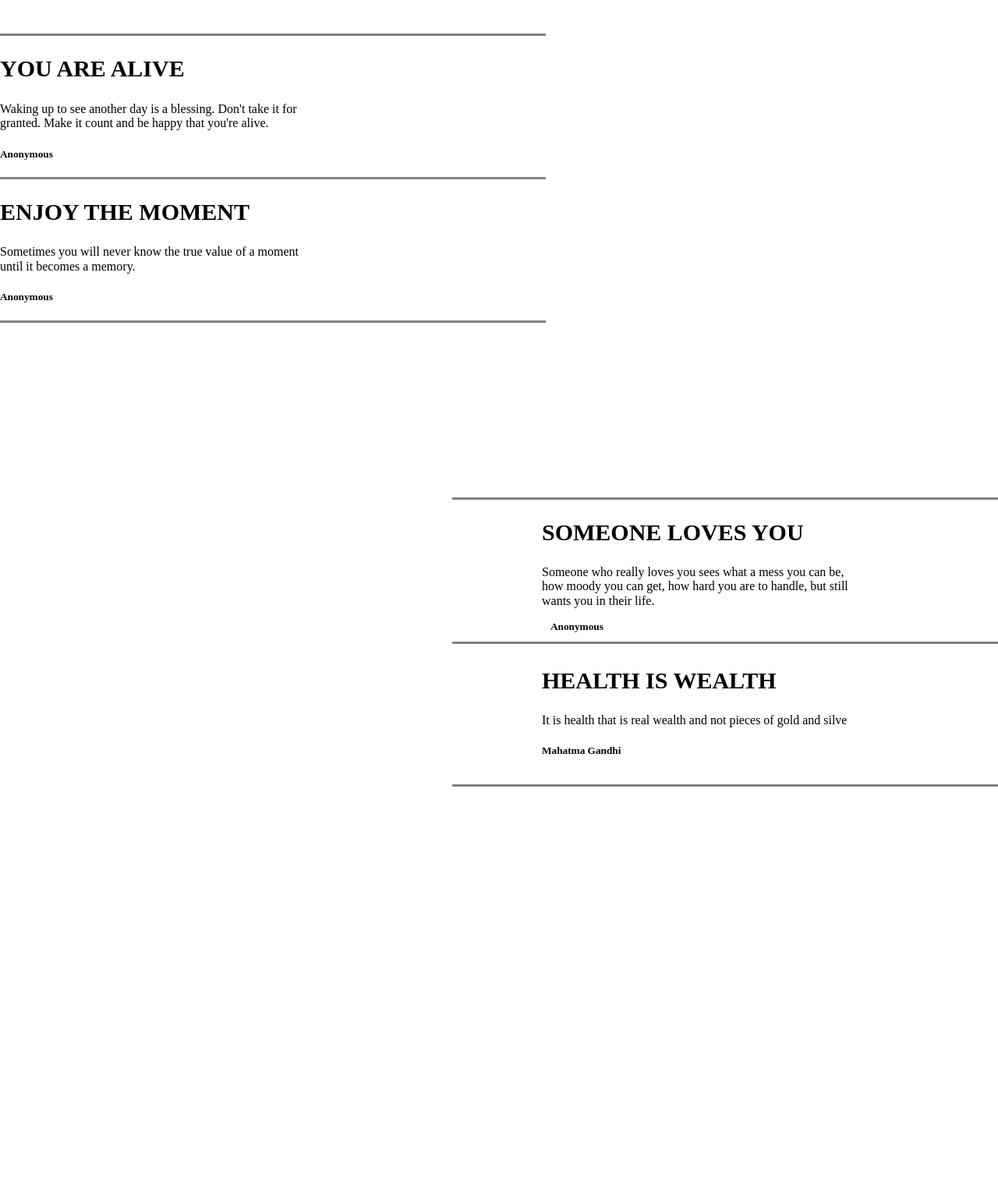
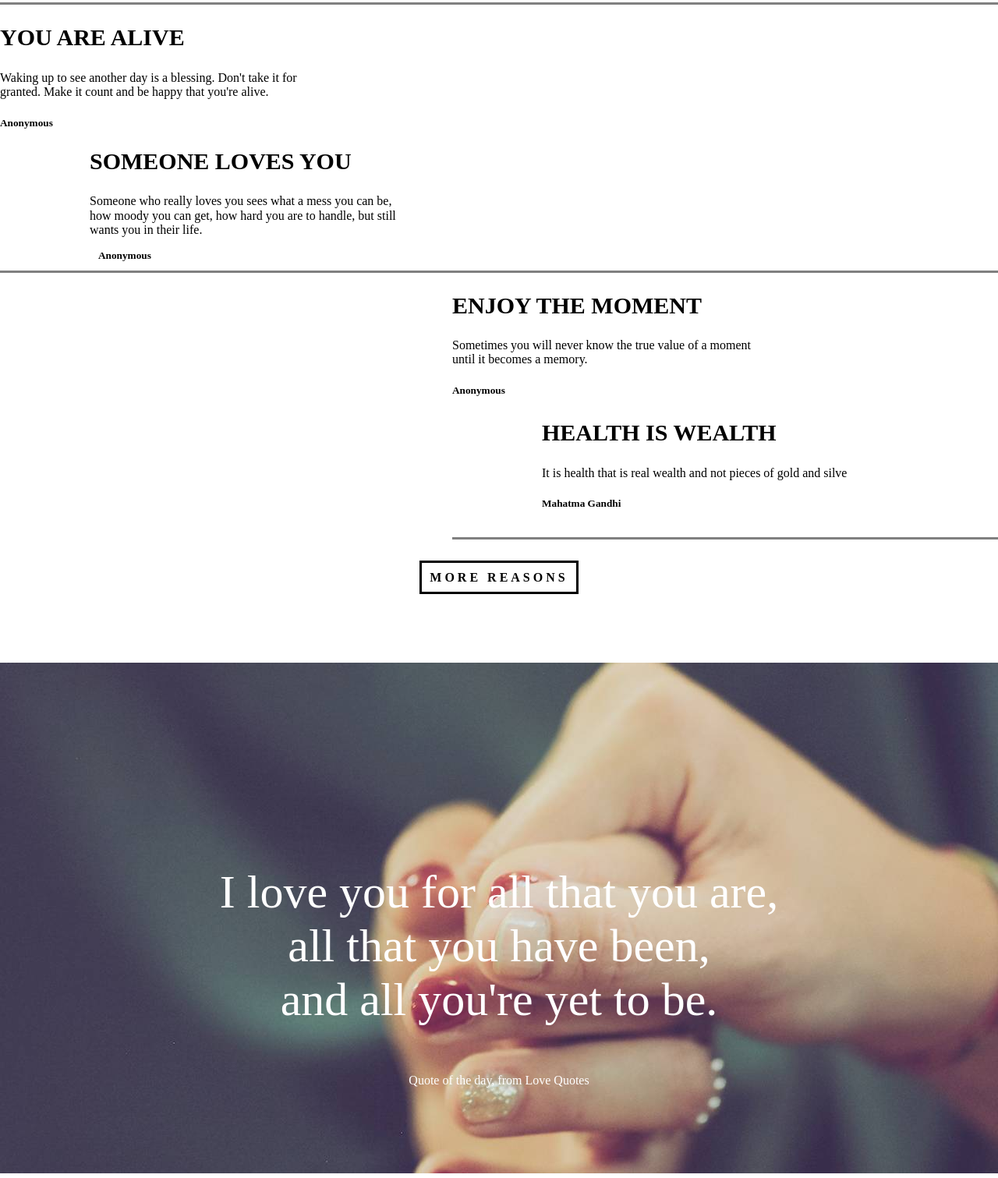
Before and after one commit to JLedezmaC/Proyecto-css-html-, a website: page index.html in a window 1280 px wide. Shown: the part 3339-4850 px from the top of the page at 78% size. Before the commit the page ends 4348 px from the top, so only its background shows below. Drawn offline with Linux system fonts and the light colour scheme.

Commit message:
Cambio otra vez el html

```diff
--- a/index.html
+++ b/index.html
@@ -69,6 +69,7 @@
             <h2>REASONS TO BE HAPPY</h2>
           </div>
           <div class="border2"></div>
+          <div class="bordes">
             <div class="alive">
               <h2>
                 YOU ARE ALIVE
@@ -79,13 +80,6 @@
                 Anonymous
               </h5>
             </div>
-          <div class="enjoy">
-            <h2>ENJOY THE MOMENT</h2>
-            <p>Sometimes you will never know the true value of a moment <br> until it becomes a memory. </p>
-            <h5>Anonymous</h5>
-          </div>
-        </div>
-        <div class="column-right">
             <div class="loves">
               <div class="loves2">
                 <h2>SOMEONE LOVES YOU</h2>
@@ -93,6 +87,15 @@
                 </p>
                 <h5>Anonymous</h5>
               </div>
+            </div>
+          </div>
+        </div>
+        <div class="column-right">
+          <div class="bordes2">
+            <div class="enjoy">
+              <h2>ENJOY THE MOMENT</h2>
+              <p>Sometimes you will never know the true value of a moment <br> until it becomes a memory. </p>
+              <h5>Anonymous</h5>
             </div>
             <div class="health">
               <div class="health2">
@@ -102,8 +105,23 @@
               </div>
             </div>
           </div>
+        </div>
+      </div>
       <div class="first-button">
         <a class="ancord" href="#">MORE REASONS</a>
+      </div>
+      <div class="third-content">
+        <div class="scnd-background-img">
+          <div class="scnd-paragraph">
+            <p>I love you for all that you are, <br> all that you have been, <br>
+              and all you're yet to be.
+            </p>
+          </div>
+          <div class="scnd-paragraph-mini">
+            <p>
+              Quote of the day, from Love Quotes
+            </p>
+          </div>
         </div>
       </div>
     </div>
--- a/sass/partials/_main-content.scss
+++ b/sass/partials/_main-content.scss
@@ -42,26 +42,23 @@
     float: left;
 }
 
-.first-column-v2{
-    float: left;
-    width: 700px;
-}
 
 .column-right{
     width: 700px;
     float: right;
 }
 
-.alive{
+.bordes{
     border-top: 3px solid gray;
-    border-bottom: 3px solid gray;
+    border-bottom: 3px solid gray
+}
+
+.bordes2{
+    border-bottom: 3px solid gray
 }
 
 .alive h2{
     font-size: 30px ;
-}
-.enjoy{
-    border-bottom: 3px solid gray;
 }
 
 .enjoy h2{
@@ -69,9 +66,6 @@
 }
 
 .loves{
-    margin-top: 224px;
-    border-top: 3px solid gray;
-    border-bottom: 3px solid gray;
     padding-left: 115px;
 }
 
@@ -84,7 +78,6 @@
 }
 .health{
     margin-top: 30px;
-    border-bottom: 3px solid gray;
     padding-bottom: 13px;
     padding-left: 115px;
 }
```
Also changed, not shown: css/styles.css. Lines whose indentation alone changed are shown as unchanged.
